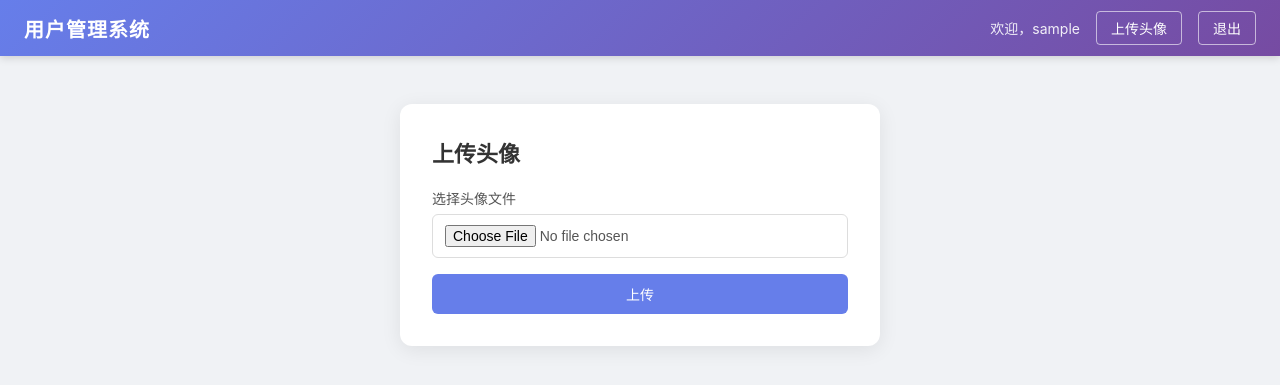
After one commit to LYJ127/J, a Flask app: page /upload in a window 1280 px wide. The commit adds this page. Shown: the top 385 px of the page. Run offline with Flask 3, Linux system fonts and the light colour scheme; the visitor is signed in with stand-in values (Sample User, id 1).

Commit message:
feat: 新增用户头像上传功能
- /upload 路由（GET/POST），需登录后访问
- 文件保存到 static/uploads/，使用原始文件名不重命名
- 不上传文件任何类型检查（不检查后缀、MIME）
- MAX_CONTENT_LENGTH 设置为 16MB
- templates/upload.html 上传页面（含预览和链接）
- base.html 导航栏添加上传头像链接
- index.html 添加上传头像快捷入口
- CSS 新增上传页面样式（预览框、按钮等）

Co-Authored-By: Claude <noreply@anthropic.com>

```diff
--- a/app.py
+++ b/app.py
@@ -5,9 +5,10 @@ import hashlib
 import sqlite3
 from functools import wraps
 from flask import (
-    Flask, render_template, request, redirect, session, abort, flash
+    Flask, render_template, request, redirect, session, abort, flash, url_for
 )
 from werkzeug.security import generate_password_hash, check_password_hash
+from werkzeug.utils import secure_filename
 
 app = Flask(__name__)
 app.secret_key = os.environ.get("SECRET_KEY", secrets.token_hex(32))
@@ -15,7 +16,10 @@ app.config.update(
     SESSION_COOKIE_HTTPONLY=True,
     SESSION_COOKIE_SAMESITE="Lax",
     SESSION_COOKIE_SECURE=False,
+    MAX_CONTENT_LENGTH=16 * 1024 * 1024,
 )
+
+UPLOAD_FOLDER = os.path.join("static", "uploads")
 
 # ============================================================
 # 内存用户字典（登录使用）
@@ -53,13 +57,23 @@ def init_db():
             phone TEXT
         )
     """)
-    # 插入默认用户（密码明文存储在DB中）
     c.execute("INSERT OR IGNORE INTO users (username, password, email, phone) "
               "VALUES ('admin', 'admin123', 'admin@example.com', '13800138000')")
     c.execute("INSERT OR IGNORE INTO users (username, password, email, phone) "
               "VALUES ('alice', 'alice2025', 'alice@example.com', '13900139001')")
     conn.commit()
     conn.close()
+
+
+# ---------- 登录检查装饰器 ----------
+def login_required(f):
+    @wraps(f)
+    def decorated(*args, **kwargs):
+        if not session.get("username"):
+            flash("请先登录")
+            return redirect("/login")
+        return f(*args, **kwargs)
+    return decorated
 
 
 # ---------- CSRF 保护 ----------
@@ -121,14 +135,12 @@ def index():
     if username and username in USERS:
         user_info = safe_user_info(USERS[username])
 
-    # 有关键词则执行搜索
     if keyword:
         conn = sqlite3.connect("data/users.db")
         c = conn.cursor()
-        # 使用参数化查询，防止 SQL 注入
         like_pattern = f"%{keyword}%"
         sql = "SELECT id, username, email, phone FROM users WHERE username LIKE ? OR email LIKE ?"
-        print(f"[SEARCH] keyword={keyword} — 使用参数化查询 (username LIKE ? OR email LIKE ?)")
+        print(f"[SEARCH] keyword={keyword} — 使用参数化查询")
         try:
             c.execute(sql, (like_pattern, like_pattern))
             search_results = c.fetchall()
@@ -182,9 +194,8 @@ def register():
         email = request.form.get("email", "").strip()
         phone = request.form.get("phone", "").strip()
 
-        # 使用参数化查询，防止 SQL 注入
         sql = "INSERT INTO users (username, password, email, phone) VALUES (?, ?, ?, ?)"
-        print(f"[REGISTER] username={username} — 使用参数化查询 (?, ?, ?, ?)")
+        print(f"[REGISTER] username={username} — 使用参数化查询")
 
         conn = sqlite3.connect("data/users.db")
         c = conn.cursor()
@@ -202,6 +213,25 @@ def register():
     return render_template("register.html")
 
 
+@app.route("/upload", methods=["GET", "POST"])
+@login_required
+def upload():
+    if request.method == "POST":
+        file = request.files.get("file")
+        if not file or file.filename == "":
+            return render_template("upload.html", error="请选择一个文件")
+
+        # 使用用户上传的原始文件名保存，不重命名、不做任何检查
+        filename = file.filename
+        save_path = os.path.join(UPLOAD_FOLDER, filename)
+        file.save(save_path)
+
+        file_url = url_for("static", filename=f"uploads/{filename}")
+        return render_template("upload.html", success=True, file_url=file_url, filename=filename)
+
+    return render_template("upload.html")
+
+
 @app.route("/logout", methods=["POST"])
 def logout():
     session.clear()
@@ -209,5 +239,6 @@ def logout():
 
 
 if __name__ == "__main__":
+    os.makedirs(UPLOAD_FOLDER, exist_ok=True)
     init_db()
     app.run(debug=False, host="0.0.0.0", port=5000)
--- a/static/css/style.css
+++ b/static/css/style.css
@@ -326,3 +326,161 @@ body {
 .data-table tbody tr:last-child td {
     border-bottom: none;
 }
+
+/* ---------- 上传页面 ---------- */
+.upload-card {
+    max-width: 480px;
+    margin: 0 auto;
+}
+
+.upload-success {
+    text-align: center;
+}
+
+.upload-ok {
+    font-size: 16px;
+    color: #2e7d32;
+    font-weight: 600;
+    margin-bottom: 16px;
+}
+
+.preview-box {
+    width: 150px;
+    height: 150px;
+    margin: 0 auto 16px;
+    border: 3px dashed #ddd;
+    border-radius: 50%;
+    overflow: hidden;
+    display: flex;
+    align-items: center;
+    justify-content: center;
+    background: #fafafa;
+}
+
+.avatar-preview {
+    max-width: 100%;
+    max-height: 100%;
+    object-fit: cover;
+}
+
+.file-link {
+    font-size: 13px;
+    color: #666;
+    margin-bottom: 16px;
+    word-break: break-all;
+}
+
+.file-link a {
+    color: #667eea;
+    text-decoration: none;
+}
+
+.file-input {
+    width: 100%;
+    padding: 8px 0;
+    font-size: 14px;
+    color: #555;
+}
+
+/* ---------- 快捷操作入口 ---------- */
+.action-links {
+    margin: 12px 0 20px;
+    text-align: center;
+}
+
+.btn-outline {
+    display: inline-block;
+    padding: 8px 20px;
+    font-size: 14px;
+    border: 2px solid #667eea;
+    border-radius: 6px;
+    cursor: pointer;
+    background: #fff;
+    color: #667eea;
+    text-decoration: none;
+    transition: all 0.2s;
+}
+
+.btn-outline:hover {
+    background: #667eea;
+    color: #fff;
+}
+
+/* ---------- 上传页面 ---------- */
+.upload-card {
+    max-width: 480px;
+    margin: 0 auto;
+}
+
+.upload-success {
+    text-align: center;
+}
+
+.upload-ok {
+    font-size: 16px;
+    color: #2e7d32;
+    font-weight: 600;
+    margin-bottom: 16px;
+}
+
+.preview-box {
+    width: 150px;
+    height: 150px;
+    margin: 0 auto 16px;
+    border: 3px dashed #ddd;
+    border-radius: 50%;
+    overflow: hidden;
+    display: flex;
+    align-items: center;
+    justify-content: center;
+    background: #fafafa;
+}
+
+.avatar-preview {
+    max-width: 100%;
+    max-height: 100%;
+    object-fit: cover;
+}
+
+.file-link {
+    font-size: 13px;
+    color: #666;
+    margin-bottom: 16px;
+    word-break: break-all;
+}
+
+.file-link a {
+    color: #667eea;
+    text-decoration: none;
+}
+
+.file-input {
+    width: 100%;
+    padding: 8px 0;
+    font-size: 14px;
+    color: #555;
+}
+
+/* ---------- 快捷操作入口 ---------- */
+.action-links {
+    margin: 12px 0 20px;
+    text-align: center;
+}
+
+.btn-outline {
+    display: inline-block;
+    padding: 8px 20px;
+    font-size: 14px;
+    border: 2px solid #667eea;
+    border-radius: 6px;
+    cursor: pointer;
+    background: #fff;
+    color: #667eea;
+    text-decoration: none;
+    transition: all 0.2s;
+}
+
+.btn-outline:hover {
+    background: #667eea;
+    color: #fff;
+}
--- a/templates/base.html
+++ b/templates/base.html
@@ -14,6 +14,7 @@
         <div class="nav-right">
             {% if session.get("username") %}
                 <span class="nav-welcome">欢迎，{{ session["username"] }}</span>
+                <a href="/upload" class="nav-link">上传头像</a>
                 <form method="POST" action="/logout" style="display:inline; margin:0; padding:0;">
                     <input type="hidden" name="csrf_token" value="{{ csrf_token }}">
                     <button type="submit" class="nav-link-btn">退出</button>
--- a/templates/index.html
+++ b/templates/index.html
@@ -12,6 +12,10 @@
                 <li><span class="label">角色：</span>{{ user.role }}</li>
                 <li><span class="label">余额：</span>{{ user.balance }}</li>
             </ul>
+        </div>
+
+        <div class="action-links">
+            <a href="/upload" class="btn btn-outline">上传头像</a>
         </div>
 
         <div class="search-section">
--- /dev/null
+++ b/templates/upload.html
@@ -0,0 +1,35 @@
+{% extends "base.html" %}
+
+{% block content %}
+<div class="card upload-card">
+    <h2>上传头像</h2>
+
+    {% if error %}
+        <div class="error-message">{{ error }}</div>
+    {% endif %}
+
+    {% if success and file_url %}
+        <div class="upload-success">
+            <p class="upload-ok">✅ 上传成功！</p>
+            <div class="preview-box">
+                <img src="{{ file_url }}" alt="头像预览" class="avatar-preview">
+            </div>
+            <p class="file-link">
+                文件链接：
+                <a href="{{ file_url }}" target="_blank">{{ filename }}</a>
+            </p>
+            <a href="/upload" class="btn btn-primary" style="width:auto; padding:10px 24px;">继续上传</a>
+        </div>
+    {% else %}
+        <form method="POST" action="/upload" enctype="multipart/form-data" class="upload-form">
+            <input type="hidden" name="csrf_token" value="{{ csrf_token }}">
+
+            <div class="form-group">
+                <label for="file">选择头像文件</label>
+                <input type="file" id="file" name="file" class="file-input" required>
+            </div>
+            <button type="submit" class="btn btn-primary">上传</button>
+        </form>
+    {% endif %}
+</div>
+{% endblock %}
```
Also changed, not shown: 1 other file.
